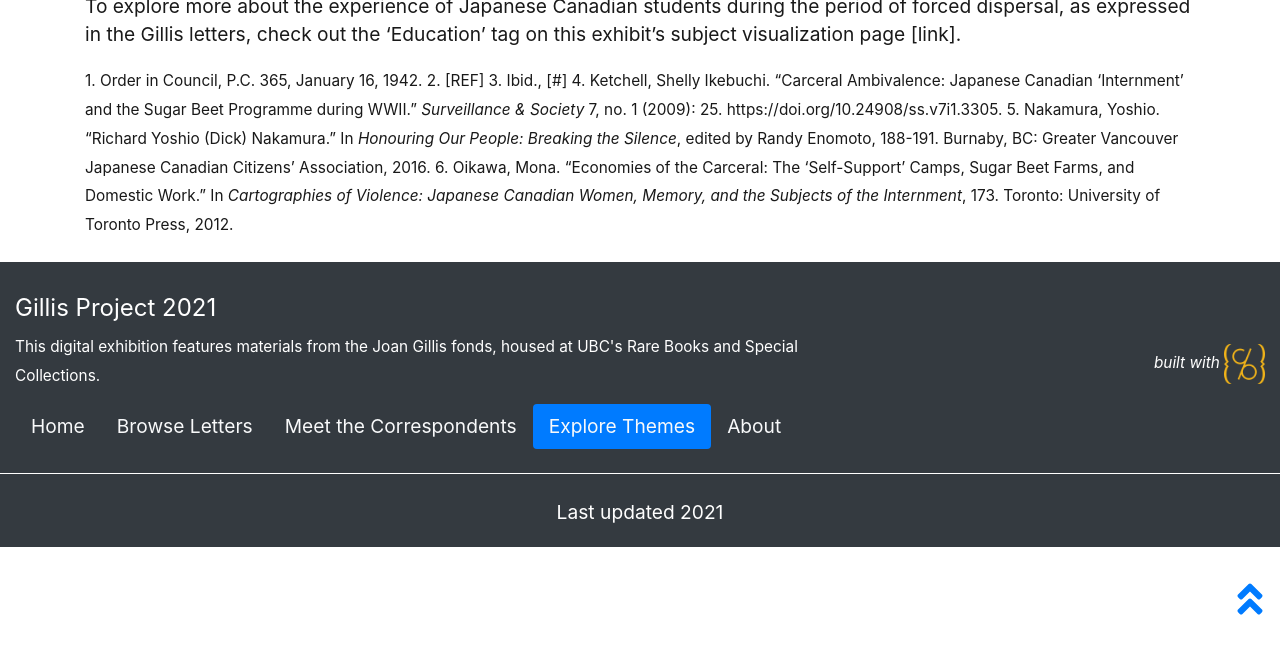
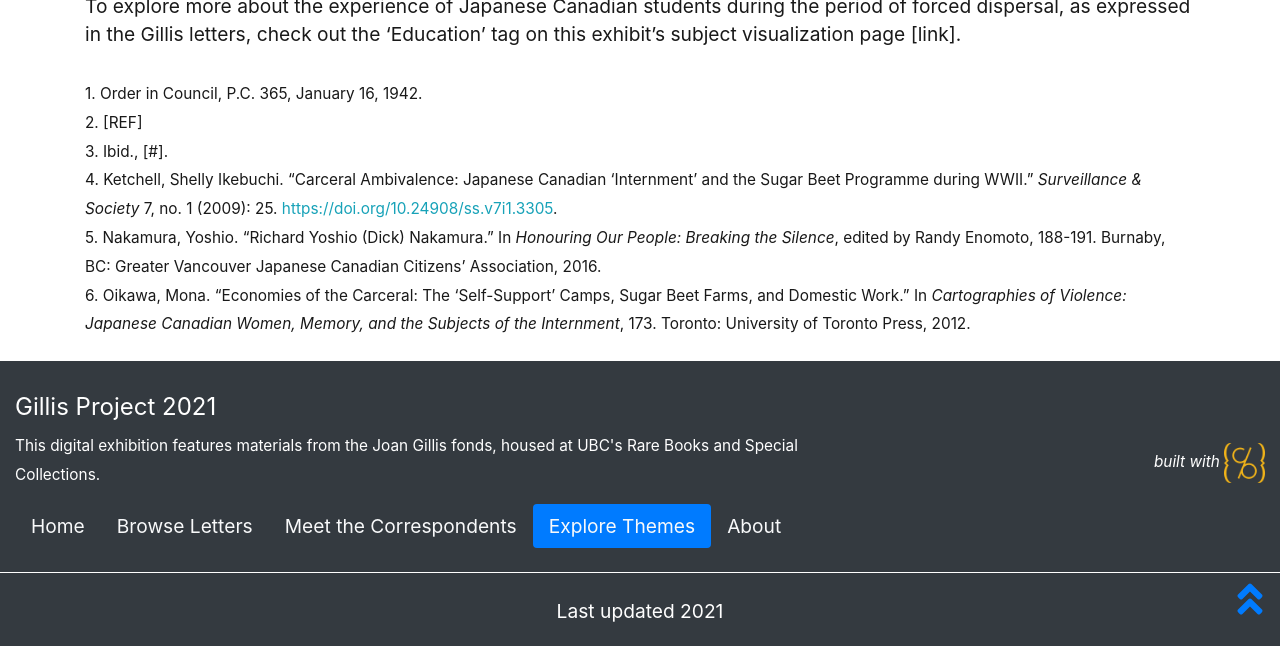
Before and after one commit to ubc-library-rbsc/gillis-2021, a Jekyll site: the page built from pages/education.md, in a window 1280 px wide and 900 px high, scrolled down 4041 px, cut to the strip 254-900 px from the top of the window. Built offline with Jekyll 4.4.1, drawn with Linux system fonts in a browser that asks for light colours.

Commit message:
Update education.md

```diff
--- a/pages/education.md
+++ b/pages/education.md
@@ -72,12 +72,12 @@ The correspondents also write romantically about their time spent with Joan and
 </div>
 
 To explore more about the experience of Japanese Canadian students during the period of forced dispersal, as expressed in the Gillis letters, check out the 'Education' tag on this exhibit's subject visualization page [link].
-
+<br><br>
 <small>
-	1. Order in Council, P.C. 365, January 16, 1942.
-	2. [REF]
-	3. Ibid., [#]
-	4. Ketchell, Shelly Ikebuchi. "Carceral Ambivalence: Japanese Canadian ‘Internment’ and the Sugar Beet Programme during WWII." <i>Surveillance & Society</i> 7, no. 1 (2009): 25. https://doi.org/10.24908/ss.v7i1.3305.
-	5. Nakamura, Yoshio. "Richard Yoshio (Dick) Nakamura." In <i>Honouring Our People: Breaking the Silence</i>, edited by Randy Enomoto, 188-191. Burnaby, BC: Greater Vancouver Japanese Canadian Citizens' Association, 2016.
+	1. Order in Council, P.C. 365, January 16, 1942.<br>
+	2. [REF]<br>
+	3. Ibid., [#].<br>
+	4. Ketchell, Shelly Ikebuchi. "Carceral Ambivalence: Japanese Canadian ‘Internment’ and the Sugar Beet Programme during WWII." <i>Surveillance & Society</i> 7, no. 1 (2009): 25. <a href="https://doi.org/10.24908/ss.v7i1.3305">https://doi.org/10.24908/ss.v7i1.3305</a>.<br>
+	5. Nakamura, Yoshio. "Richard Yoshio (Dick) Nakamura." In <i>Honouring Our People: Breaking the Silence</i>, edited by Randy Enomoto, 188-191. Burnaby, BC: Greater Vancouver Japanese Canadian Citizens' Association, 2016.<br>
 	6. Oikawa, Mona. "Economies of the Carceral: The 'Self-Support' Camps, Sugar Beet Farms, and Domestic Work." In <i>Cartographies of Violence: Japanese Canadian Women, Memory, and the Subjects of the Internment</i>, 173. Toronto: University of Toronto Press, 2012.
 </small>
```
